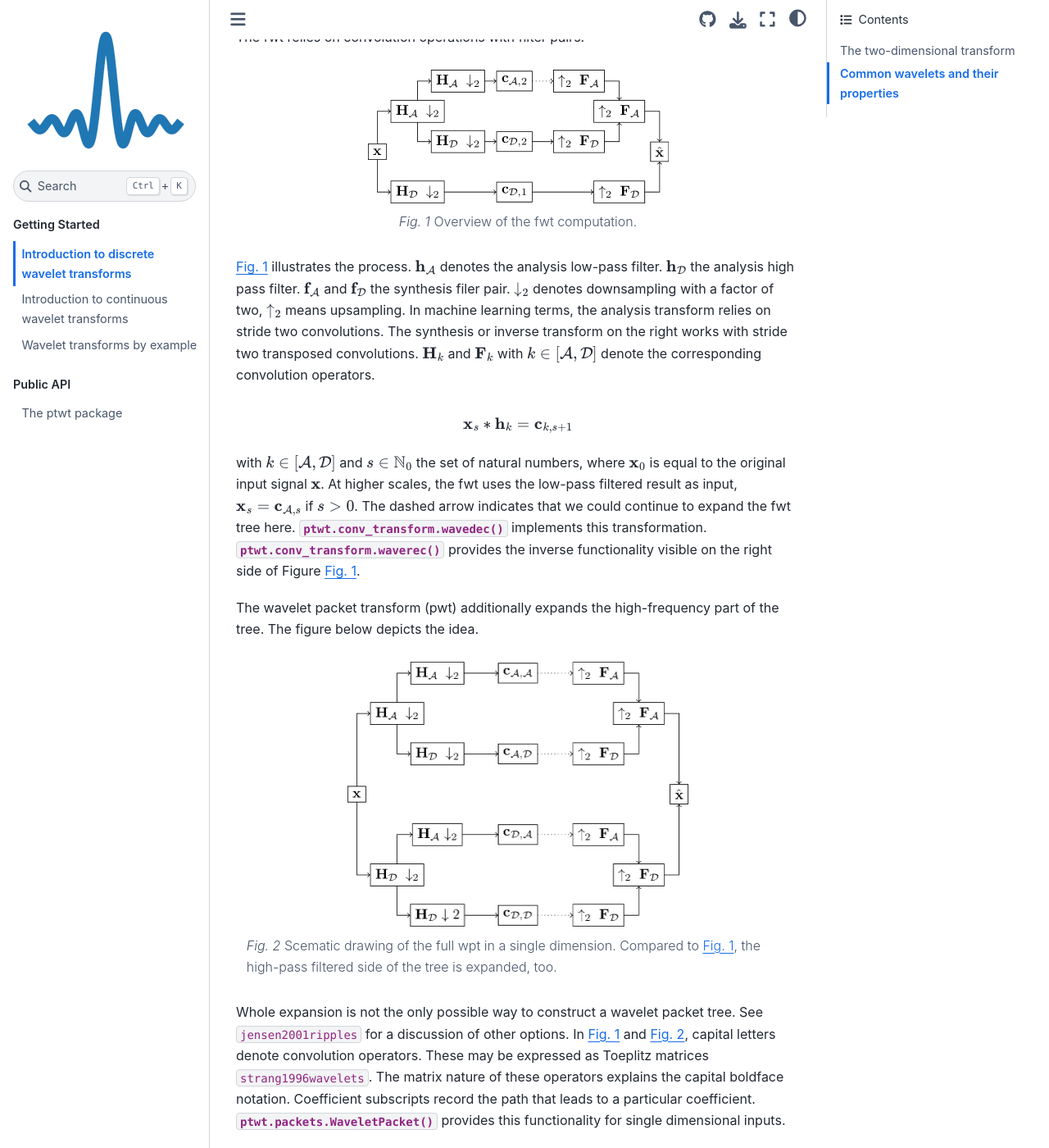
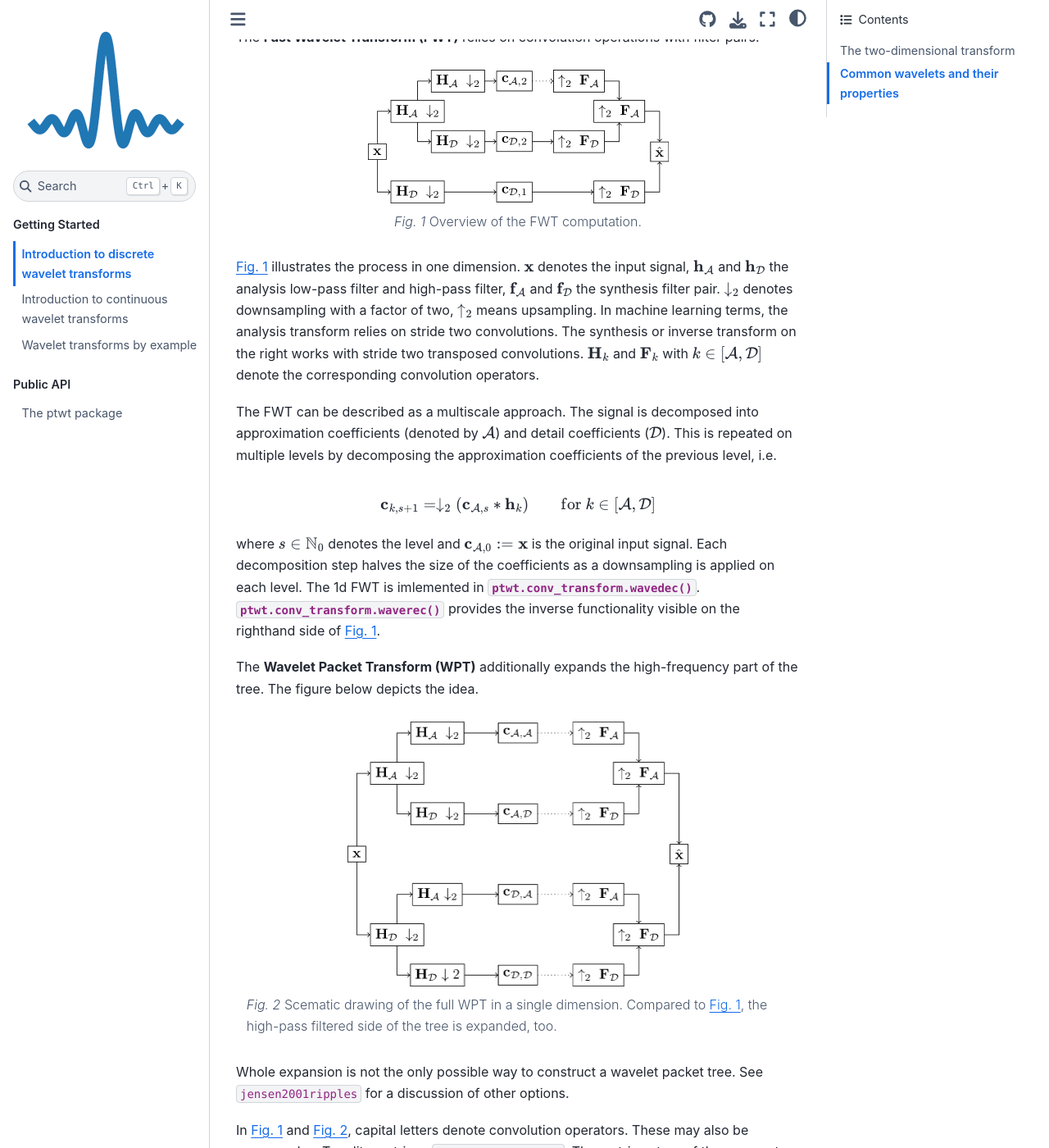
Before and after one commit to v0lta/PyTorch-Wavelet-Toolbox, a Sphinx documentation site: the page built from docs/intro.rst, in a window 1280 px wide and 1400 px high, scrolled down 273 px. Shown: the whole window at 82% size. Built offline with Sphinx 7.4.7 and the Sphinx Book theme 1.1.4, drawn with Linux system fonts in a browser that asks for light colours; cross-references to code outside the pages are shown as plain code; some of the changed text lies outside the part shown.

Commit message:
Improve intro docs

```diff
--- a/docs/intro.rst
+++ b/docs/intro.rst
@@ -6,7 +6,7 @@ See, for example, :cite:`strang1996wavelets,mallat1999wavelet`
 or :cite:`jensen2001ripples` for excellent detailed introductions to the topic.
 This text is partially based material from :cite:`wolter2022wavelet`.
 
-The fwt relies on convolution operations with filter pairs.
+The **Fast Wavelet Transform (FWT)** relies on convolution operations with filter pairs.
 
 .. _fig-fwt:
 
@@ -15,31 +15,33 @@ The fwt relies on convolution operations with filter pairs.
    :alt: fast wavelet transform computation diagram.
    :align: center
 
-   Overview of the fwt computation.
+   Overview of the FWT computation.
 
 
-:numref:`fig-fwt` illustrates the process. :math:`\mathbf{h}_\mathcal{A}` denotes the analysis low-pass filter.
-:math:`\mathbf{h}_\mathcal{D}` the analysis high pass filter.
-:math:`\mathbf{f}_\mathcal{A}` and :math:`\mathbf{f}_\mathcal{D}` the synthesis filer pair.
+:numref:`fig-fwt` illustrates the process in one dimension.
+:math:`\mathbf{x}` denotes the input signal,
+:math:`\mathbf{h}_\mathcal{A}` and :math:`\mathbf{h}_\mathcal{D}` the analysis low-pass filter and high-pass filter,
+:math:`\mathbf{f}_\mathcal{A}` and :math:`\mathbf{f}_\mathcal{D}` the synthesis filter pair.
 :math:`\downarrow_2` denotes downsampling with a factor of two, :math:`\uparrow_2` means upsampling.
 In machine learning terms, the analysis transform relies on stride two convolutions.
 The synthesis or inverse transform on the right works with stride two transposed convolutions.
 :math:`\mathbf{H}_{k}` and :math:`\mathbf{F}_{k}` with :math:`k \in [\mathcal{A}, \mathcal{D}]`
 denote the corresponding convolution operators.
 
+The FWT can be described as a multiscale approach.
+The signal is decomposed into approximation coefficients (denoted by :math:`\mathcal{A}`) and detail coefficients (:math:`\mathcal{D}`).
+This is repeated on multiple levels by decomposing the approximation coefficients of the previous level, i.e.
+
 .. math::
-  \mathbf{x}_s * \mathbf{h}_k = \mathbf{c}_{k, s+1}
+   \mathbf{c}_{k, s+1} = \downarrow_2(\mathbf{c}_{\mathcal{A}, s} * \mathbf{h}_k) \qquad \text{for}\ k \in [\mathcal{A}, \mathcal{D}]
 
-with :math:`k \in [\mathcal{A}, \mathcal{D}]` and :math:`s \in \mathbb{N}_0` the set of natural numbers,
-where :math:`\mathbf{x}_0` is equal to
-the original input signal :math:`\mathbf{x}`. At higher scales, the fwt uses the low-pass filtered result as input,
-:math:`\mathbf{x}_s = \mathbf{c}_{\mathcal{A}, s}` if :math:`s > 0`.
-The dashed arrow indicates that we could continue to expand the fwt tree here.
-:py:meth:`ptwt.conv_transform.wavedec` implements this transformation.
+where :math:`s \in \mathbb{N}_0` denotes the level and :math:`\mathbf{c}_{\mathcal{A}, 0}:= \mathbf{x}` is the original input signal.
+Each decomposition step halves the size of the coefficients as a downsampling is applied on each level.
+The 1d FWT is imlemented in :py:meth:`ptwt.conv_transform.wavedec`.
 :py:meth:`ptwt.conv_transform.waverec` provides the inverse functionality visible
-on the right side of Figure :numref:`fig-fwt`.
+on the righthand side of :numref:`fig-fwt`.
 
-The wavelet packet transform (pwt) additionally expands the high-frequency part of the tree.
+The **Wavelet Packet Transform (WPT)** additionally expands the high-frequency part of the tree.
 The figure below depicts the idea.
 
 .. _fig-wpt:
@@ -49,12 +51,13 @@ The figure below depicts the idea.
    :alt: wavelet packet transform computation diagram.
    :align: center
 
-   Scematic drawing of the full wpt in a single dimension. Compared to :numref:`fig-fwt`, the high-pass filtered side of the tree is expanded, too.
+   Scematic drawing of the full WPT in a single dimension. Compared to :numref:`fig-fwt`, the high-pass filtered side of the tree is expanded, too.
 
 Whole expansion is not the only possible way to construct a wavelet packet tree.
 See :cite:`jensen2001ripples` for a discussion of other options.
+
 In :numref:`fig-fwt` and :numref:`fig-wpt`, capital letters denote convolution operators.
-These may be expressed as Toeplitz matrices :cite:`strang1996wavelets`.
+These may also be expressed as Toeplitz matrices :cite:`strang1996wavelets`.
 The matrix nature of these operators explains the capital boldface notation.
 Coefficient subscripts record the path that leads to a particular coefficient.
 :py:meth:`ptwt.packets.WaveletPacket` provides this functionality for single dimensional inputs.
```
